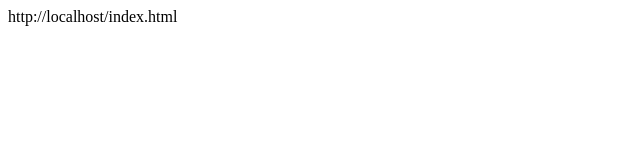
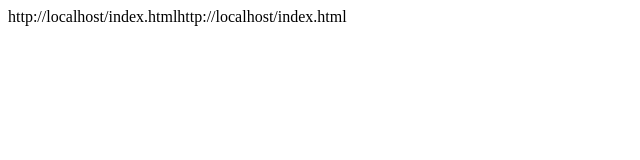
Before and after one commit to DenisKozko/test-xss, a plain HTML site: page index.html in a window 1280 px wide. Shown: the whole page, without its empty margins (0-640 px from the left). Drawn offline with Linux system fonts and the light colour scheme.

Commit message:
Update index.html 2

```diff
--- a/index.html
+++ b/index.html
@@ -14,6 +14,10 @@
       : document.location.href;
 
     document.body.appendChild(document.createTextNode(url));
+
+    const url2 = window.parent.location.href;
+
+    document.body.appendChild(document.createTextNode(url2));
     alert(url);
   </script>
 </body>
```
